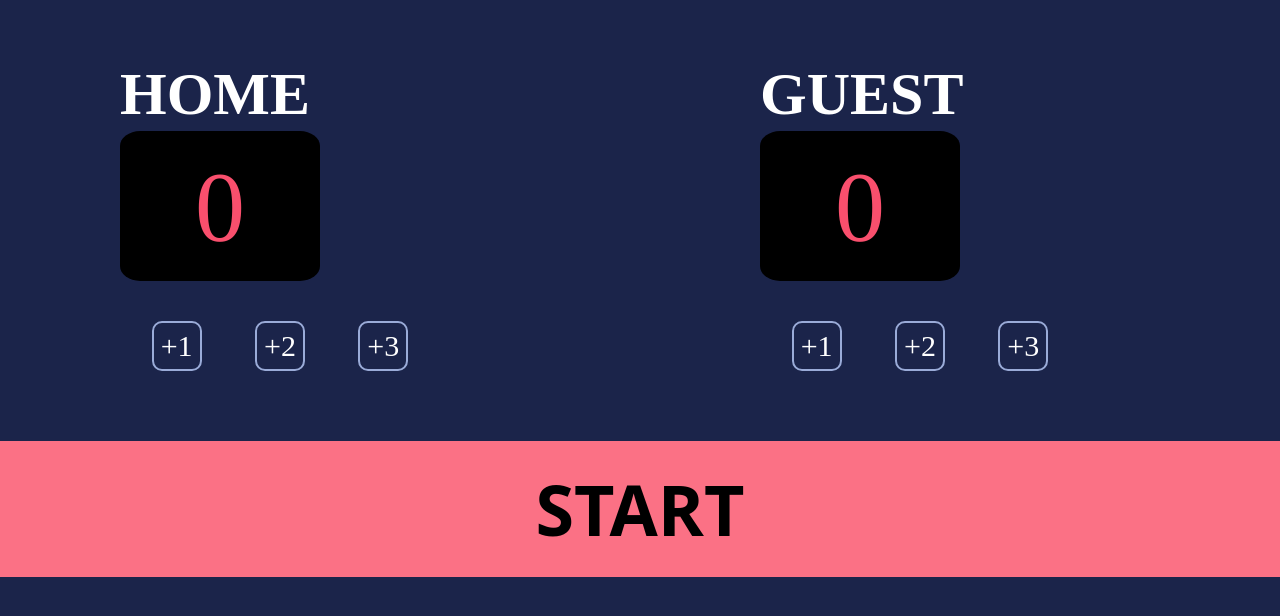
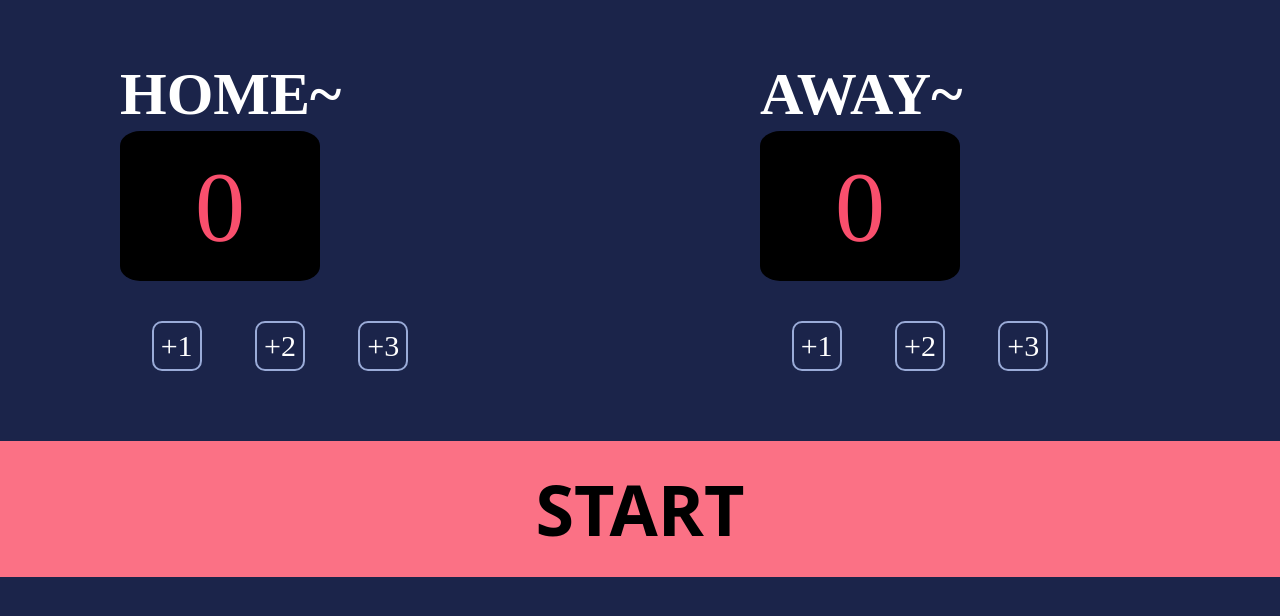
Before and after one commit to Alomari12/score-board, a website built with Vite: page index.html in a window 1280 px wide. Built offline with nearby package versions, Linux system fonts and the light colour scheme; a web font is replaced by a local one.

Commit message:
commit small dashes

```diff
--- a/index.html
+++ b/index.html
@@ -9,7 +9,7 @@
     <body>
         <div class="container">
             <div>
-                <h3 id="homeName">HOME</h3>
+                <h3 id="homeName">HOME~</h3>
 
                 <div class = "box" id="home-box">0</div>
                 <div class="mini-boxes">
@@ -20,7 +20,7 @@
 
             </div>
             <div>
-                <h3 id="guestName">GUEST</h3>
+                <h3 id="guestName">AWAY~</h3>
             <div class = "box" id="guest-box">0</div>
             <div class="mini-boxes">
                      <button class ="mini-boxe" onclick="add11()">+1</button>
```
